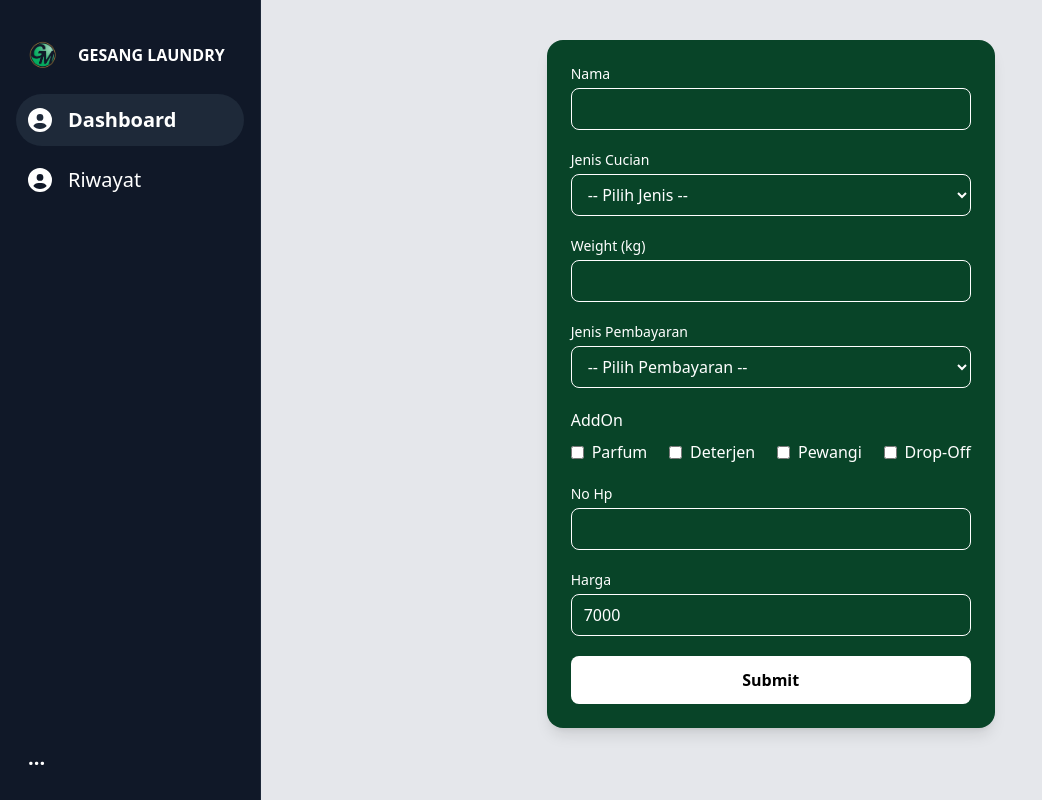
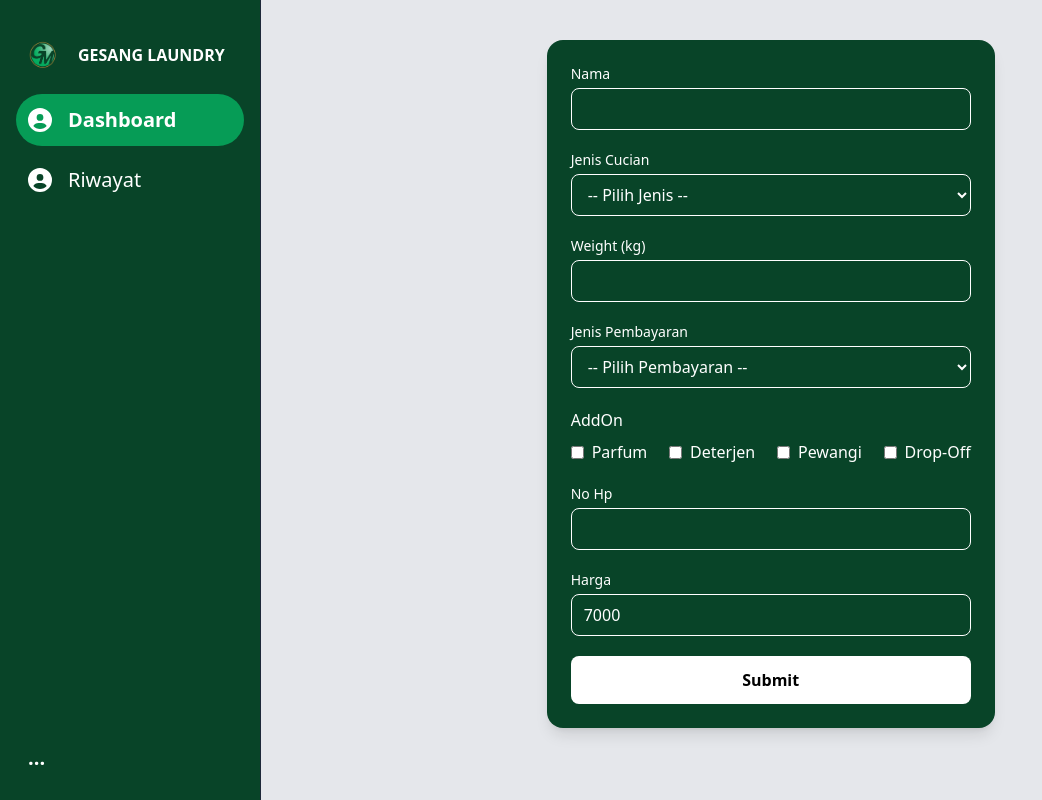
Before and after one commit to biillskiii/web-laundry, a Next.js app: page / in a window 1280 px wide. Shown: the whole page, without its empty margins (0-1042 px from the left). Built offline with nearby package versions, Linux system fonts and the light colour scheme.

Commit message:
change: color of website

```diff
--- a/src/components/layout/ClientLayout.tsx
+++ b/src/components/layout/ClientLayout.tsx
@@ -7,7 +7,7 @@ import Image from "next/image";
 import Logo from "../../../public/assets/logo.png";
 // --- Komponen MobileHeader kita gabungkan di sini ---
 const MobileHeader = ({ onMenuClick }: { onMenuClick: () => void }) => (
-  <header className="md:hidden flex items-center justify-between p-4 border-b border-gray-800 sticky top-0 bg-black/80 backdrop-blur-sm z-20">
+  <header className="md:hidden flex items-center justify-between p-4 border-b border-gray-800 sticky top-0 bg-[#084428] backdrop-blur-sm z-20">
     <button
       onClick={onMenuClick}
       className="p-2 cursor-pointer"
@@ -78,7 +78,7 @@ export default function ClientLayout({ sidebar, children }: ClientLayoutProps) {
       {/* Overlay */}
       {isOpen && (
         <div
-          className="fixed inset-0 bg-black/50 z-30 md:hidden"
+          className="fixed inset-0 bg-[#084428] z-30 md:hidden"
           onClick={() => setOpen(false)}
         />
       )}
--- a/src/components/sidebar/index.tsx
+++ b/src/components/sidebar/index.tsx
@@ -29,8 +29,8 @@ const NavItem = ({
   return (
     <div
       onClick={onClick}
-      className={`flex items-center space-x-4 p-3 rounded-full hover:bg-gray-800 transition-colors duration-200 cursor-pointer ${
-        active ? "font-bold bg-gray-800" : ""
+      className={`flex items-center space-x-4 p-3 rounded-full transition-colors duration-200 cursor-pointer ${
+        active ? "font-bold bg-[#069c56]" : ""
       }`}
     >
       {iconComponent}
@@ -55,7 +55,7 @@ const Sidebar = ({ isOpen, activeItem }: SidebarProps) => {
   return (
     <aside
       className={`
-        fixed z-40 pt-10 mx-auto top-0 left-0 h-full bg-gray-900 border-r border-gray-800 flex flex-col justify-between
+        fixed z-40 pt-10 mx-auto top-0 left-0 h-full bg-[#084428] border-r border-gray-800 flex flex-col justify-between
         w-80 p-4 transition-transform duration-300
         -translate-x-full md:translate-x-0
         ${isOpen ? "translate-x-0" : ""}
```
